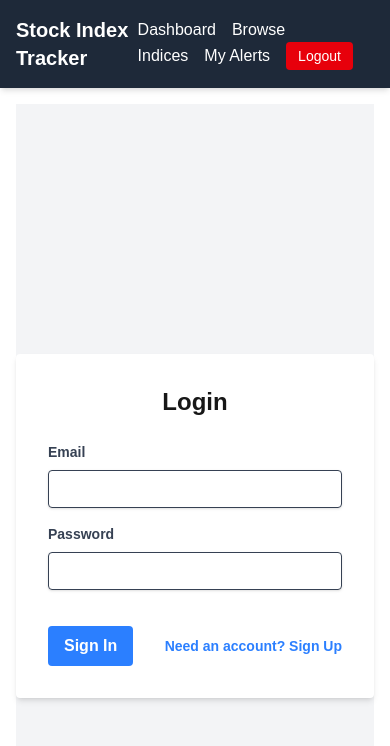
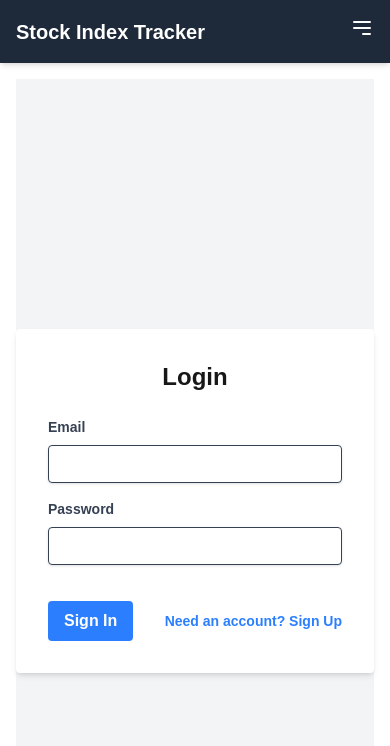
Before and after one commit to jjfattz/stock-index-tracker, a Next.js app in the folder frontend/: page /login in a window 390 px wide. Shown: the top 746 px of the page. Built offline with nearby package versions, Linux system fonts and the light colour scheme; no server answers; sample sign-in values are in the browser's storage.

Commit message:
feat(frontend): update navbar text and add mobile menu

```diff
--- a/frontend/src/components/Navbar.tsx
+++ b/frontend/src/components/Navbar.tsx
@@ -1,6 +1,6 @@
 "use client";
 
-import React from "react";
+import React, { useState } from "react";
 import Link from "next/link";
 import { useAuth } from "@/context/AuthContext";
 import { signOut } from "firebase/auth";
@@ -13,6 +13,7 @@ export default function Navbar() {
   const router = useRouter();
   const pathname = usePathname();
   const { addToast } = useToast();
+  const [isMenuOpen, setIsMenuOpen] = useState(false);
 
   const handleLogout = async () => {
     try {
@@ -31,7 +32,27 @@ export default function Navbar() {
         <Link href="/" className="text-xl font-bold hover:text-gray-300">
           Stock Index Tracker
         </Link>
-        <div className="space-x-4">
+        <div className="md:hidden">
+          <button onClick={() => setIsMenuOpen(!isMenuOpen)}>
+            <svg
+              className="w-6 h-6"
+              fill="none"
+              stroke="currentColor"
+              viewBox="0 0 24 24"
+              xmlns="http://www.w3.org/2000/svg"
+            >
+              <path
+                strokeLinecap="round"
+                strokeLinejoin="round"
+                strokeWidth={2}
+                d={
+                  isMenuOpen ? "M6 18L18 6M6 6l12 12" : "M4 6h16M4 12h16m-7 6h7"
+                }
+              />
+            </svg>
+          </button>
+        </div>
+        <div className="hidden md:flex space-x-4 items-center">
           {user ? (
             <>
               <Link
@@ -50,7 +71,7 @@ export default function Navbar() {
                     : "hover:text-gray-300"
                 }`}
               >
-                Browse Indices
+                Track an Index
               </Link>
               <Link
                 href="/alerts"
@@ -95,6 +116,82 @@ export default function Navbar() {
           )}
         </div>
       </div>
+      {/* Mobile Menu */}
+      <div className={`${isMenuOpen ? "block" : "hidden"} md:hidden`}>
+        <div className="px-2 pt-2 pb-3 space-y-1 sm:px-3">
+          {user ? (
+            <>
+              <Link
+                href="/"
+                className={`block px-3 py-2 rounded-md text-base font-medium ${
+                  pathname === "/"
+                    ? "text-blue-400 bg-gray-900"
+                    : "hover:bg-gray-700 hover:text-white"
+                }`}
+                onClick={() => setIsMenuOpen(false)}
+              >
+                Dashboard
+              </Link>
+              <Link
+                href="/indices"
+                className={`block px-3 py-2 rounded-md text-base font-medium ${
+                  pathname === "/indices"
+                    ? "text-blue-400 bg-gray-900"
+                    : "hover:bg-gray-700 hover:text-white"
+                }`}
+                onClick={() => setIsMenuOpen(false)}
+              >
+                Track an Index
+              </Link>
+              <Link
+                href="/alerts"
+                className={`block px-3 py-2 rounded-md text-base font-medium ${
+                  pathname === "/alerts"
+                    ? "text-blue-400 bg-gray-900"
+                    : "hover:bg-gray-700 hover:text-white"
+                }`}
+                onClick={() => setIsMenuOpen(false)}
+              >
+                My Alerts
+              </Link>
+              <button
+                onClick={() => {
+                  handleLogout();
+                  setIsMenuOpen(false);
+                }}
+                className="block w-full text-left px-3 py-2 rounded-md text-base font-medium text-red-400 hover:bg-gray-700 hover:text-red-300"
+              >
+                Logout
+              </button>
+            </>
+          ) : (
+            <>
+              <Link
+                href="/login"
+                className={`block px-3 py-2 rounded-md text-base font-medium ${
+                  pathname === "/login"
+                    ? "text-blue-400 bg-gray-900"
+                    : "hover:bg-gray-700 hover:text-white"
+                }`}
+                onClick={() => setIsMenuOpen(false)}
+              >
+                Login
+              </Link>
+              <Link
+                href="/signup"
+                className={`block px-3 py-2 rounded-md text-base font-medium ${
+                  pathname === "/signup"
+                    ? "text-blue-400 bg-gray-900"
+                    : "hover:bg-gray-700 hover:text-white"
+                }`}
+                onClick={() => setIsMenuOpen(false)}
+              >
+                Sign Up
+              </Link>
+            </>
+          )}
+        </div>
+      </div>
     </nav>
   );
 }
```
